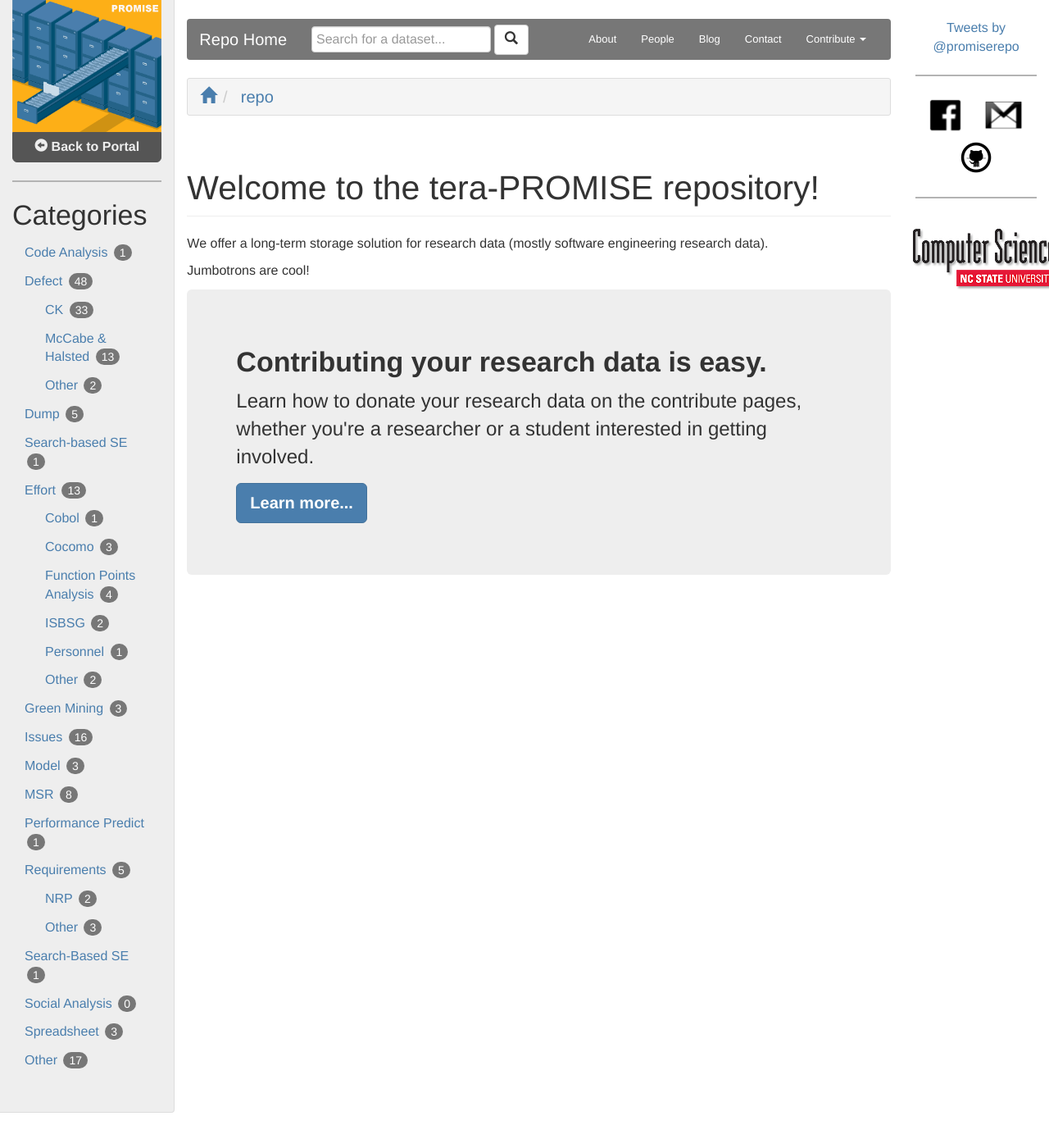
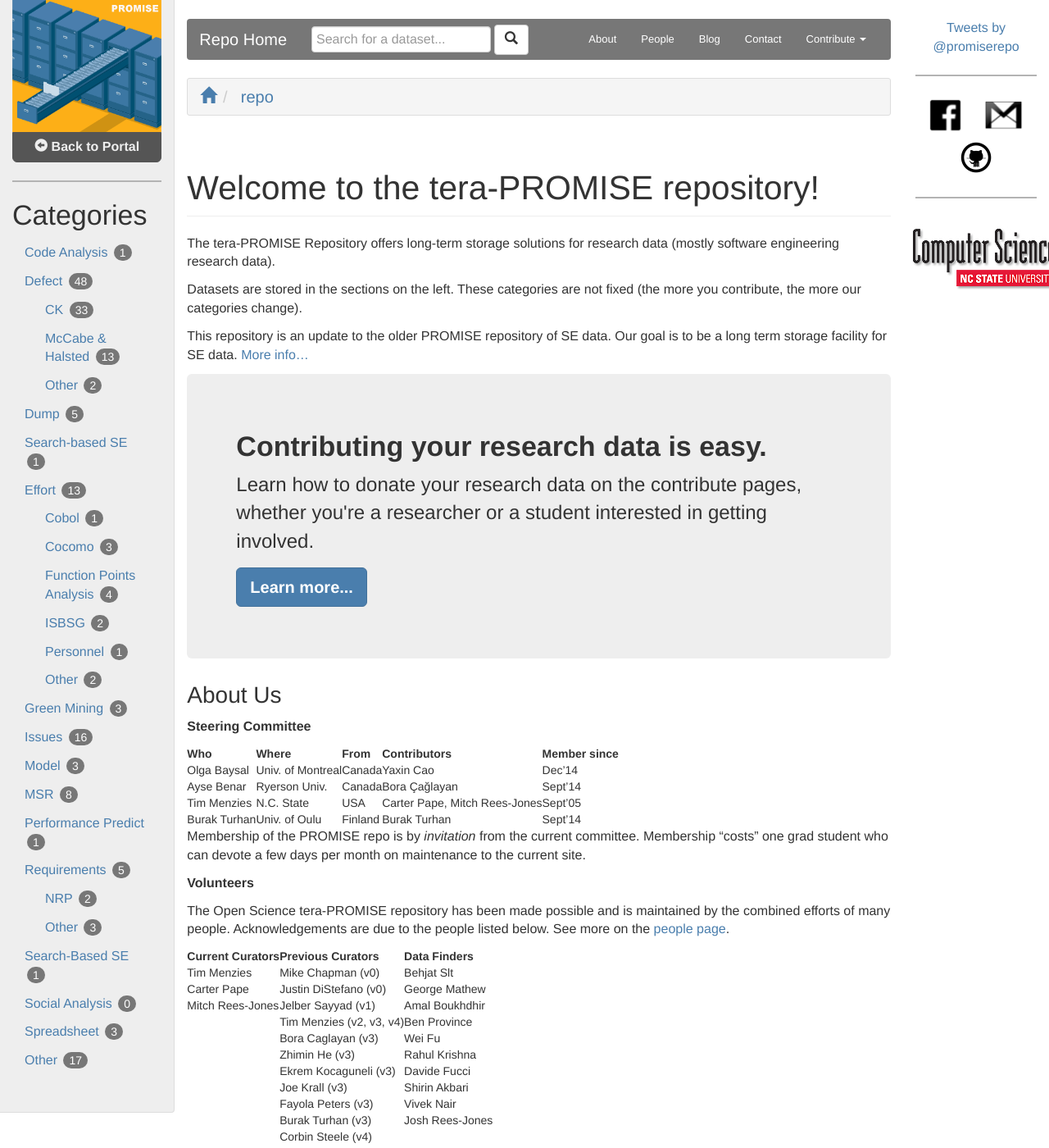
Before and after one commit to reesjones/reesjones.github.io, a Jekyll site: the page built from repo/index.md, in a window 1280 px wide and 1400 px high. Shown: the whole window at 82% size. Built offline with Jekyll 4.4.1, drawn with Linux system fonts in a browser that asks for light colours; comment, search, counter and statistics services are not loaded; some of the changed text lies outside the part shown.

Commit message:
Adds content to repo homepage

```diff
--- a/repo/index.md
+++ b/repo/index.md
@@ -3,13 +3,52 @@ title: Welcome to the tera-PROMISE repository!
 layout: repo-content
 ---
 
-We offer a long-term storage solution for research data (mostly software engineering research data).
+The tera-PROMISE Repository offers long-term storage solutions for research data (mostly software engineering research data).
 
-Jumbotrons are cool!
+Datasets are stored in the sections on the left. These categories are not fixed (the more you contribute, the more our categories change).
 
+This repository is an update to the older PROMISE repository of SE data.
+Our goal is to be a long term storage facility for SE data. [More info...](/repo/about)
 
 <div class="jumbotron">
   <h2><strong>Contributing your research data is easy.</strong></h2>
   <p>Learn how to donate your research data on the contribute pages, whether you're a researcher or a student interested in getting involved.</p>
   <p><a class="btn btn-primary btn-lg" href="/repo/contribute" role="button">Learn more...</a></p>
 </div>
+
+### About Us
+
+**Steering Committee**
+
+Who         |Where            |From     |Contributors                 |Member since
+------------|-----------------|---------|-----------------------------|---------------
+Olga Baysal |Univ. of Montreal| Canada  |Yaxin Cao                    |Dec'14
+Ayse Benar  |Ryerson Univ.    | Canada  |Bora Çağlayan                |Sept'14
+Tim Menzies |N.C. State       | USA     |Carter Pape, Mitch Rees-Jones|Sept'05
+Burak Turhan|Univ. of Oulu    | Finland |Burak Turhan                 |Sept'14
+
+Membership of the PROMISE repo is by _invitation_ from the current committee.
+Membership "costs" one grad student who can devote a few days per month on maintenance to the current site.
+
+**Volunteers**
+
+The Open Science tera-PROMISE repository has been made possible and is maintained by the combined efforts of many people. Acknowledgements are due to the people listed below. See more on the [people page](/repo/people).
+
+Current Curators | Previous Curators        |   Data Finders
+-----------------|--------------------------|------------------
+Tim Menzies      | Mike Chapman (v0)        | Behjat Slt
+Carter Pape      | Justin DiStefano (v0)    | George Mathew
+Mitch Rees-Jones | Jelber Sayyad (v1)       | Amal Boukhdhir
+                 | Tim Menzies (v2, v3, v4) | Ben Province
+                 | Bora Caglayan (v3)       | Wei Fu
+                 | Zhimin He (v3)           | Rahul Krishna
+                 | Ekrem Kocaguneli (v3)    | Davide Fucci
+                 | Joe Krall (v3)           | Shirin Akbari
+                 | Fayola Peters (v3)       | Vivek Nair
+                 | Burak Turhan (v3)        | Josh Rees-Jones
+                 | Corbin Steele (v4)       |
+                 | Carter Pape (v4)         |
+                 | Mitch Rees-Jones (v4)    |
+
+
+## Recent Additions (more [here](/repo/recent.html))
```
Also changed, not shown: 1 other file.
